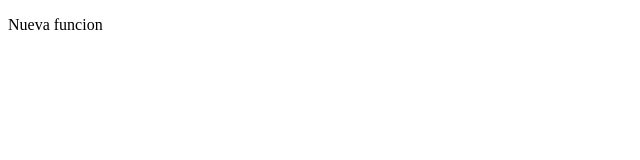
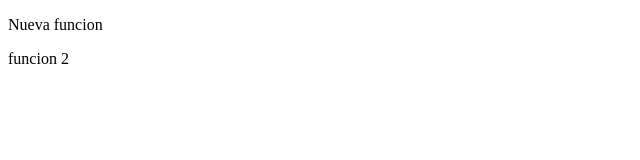
Before and after one commit to cesar-secundary/git-flow, a plain HTML site: page feature2.html in a window 1280 px wide. Shown: the full height of the page, 0-640 px from the left. Drawn offline with Linux system fonts and the light colour scheme.

Commit message:
commit 3 feature 2

```diff
--- a/feature2.html
+++ b/feature2.html
@@ -7,5 +7,6 @@
 </head>
 <body>
     <p>Nueva funcion</p>
+    <p>funcion 2</p>
 </body>
 </html>
```
